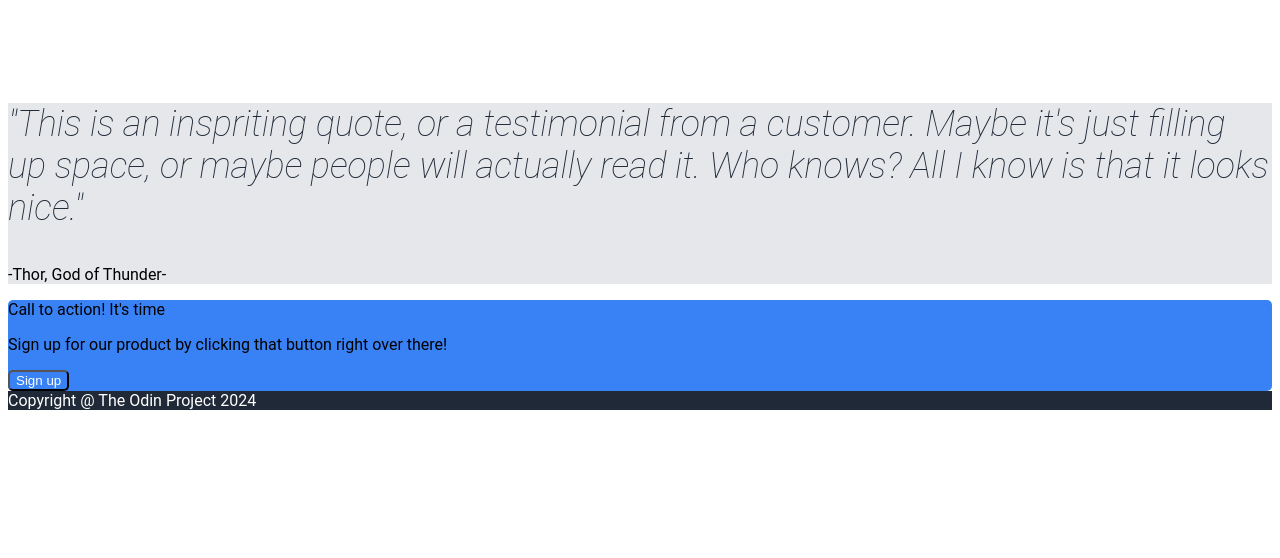
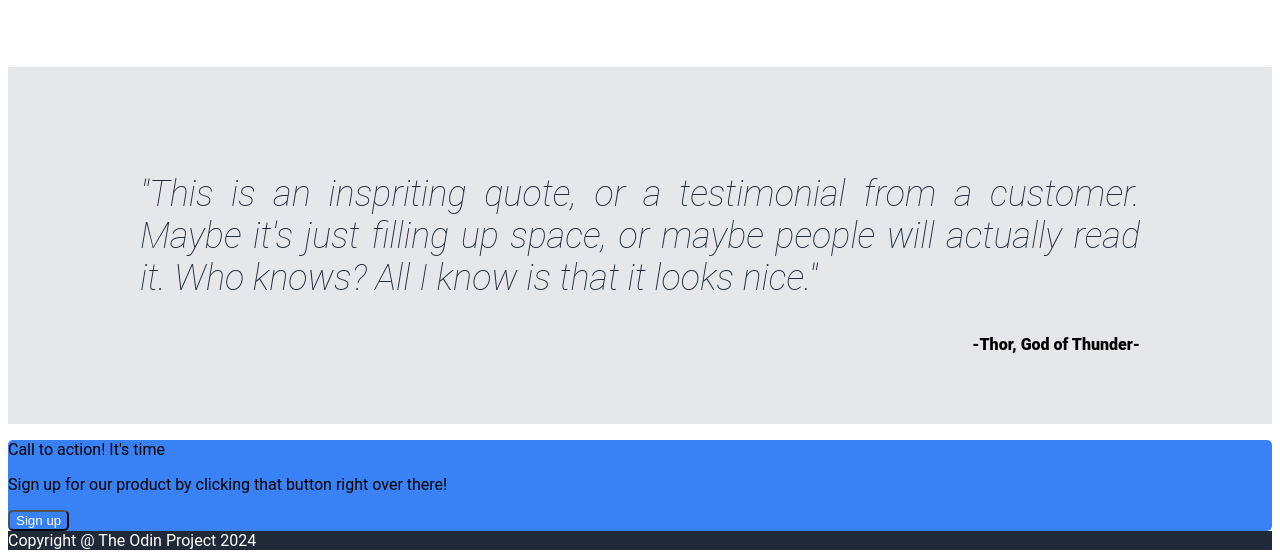
Before and after one commit to Ann2909/odin-landing-page, a plain HTML site: page index.html in a window 1280 px wide. Shown: the part 915-1473 px from the top of the page. Before the commit the page ends 1333 px from the top, so only its background shows below. Drawn offline with Linux system fonts and the light colour scheme.

Commit message:
Style section-three

```diff
--- a/styles.css
+++ b/styles.css
@@ -125,14 +125,38 @@ ul {
     border: 1px blue;
 }
 
+.section-three {
+    background-color: #e5e7eb ;
+    display: flex;
+    justify-content: center;
+    align-items: center;
+}
+.quote-section {
+    width: 1400px;
+    display: flex;
+    flex-direction: column;
+    justify-content: center;
+    align-items: center;
+    margin: 70px auto;
+}
+
+.quote-text, .quote-credit {
+    width: 1000px;
+}
+
+.quote-text {
+    text-align: justify;
+}
+.quote-credit {
+    font-weight: 900;
+    text-align: right;
+}
+
 button, .call-to-action-section {
     background-color: #3882f6;
     border-radius: 5px;
 }
 
-.quote-section {
-    background-color: #e5e7eb ;
-}
 
 .quote-text {
     font-size: 36px;
```
